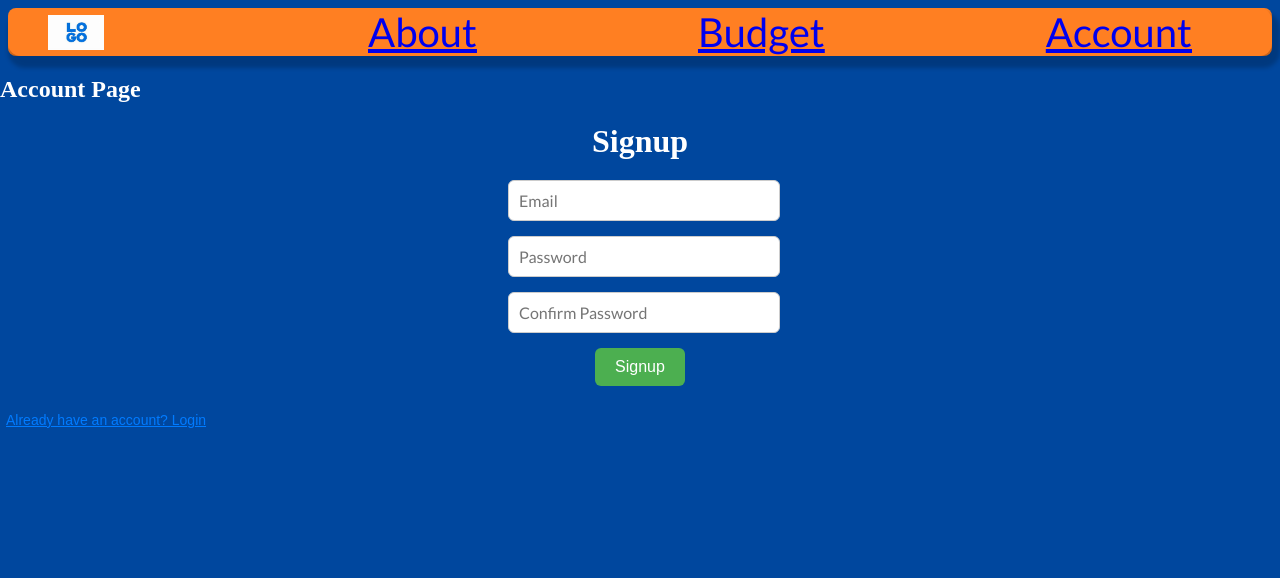
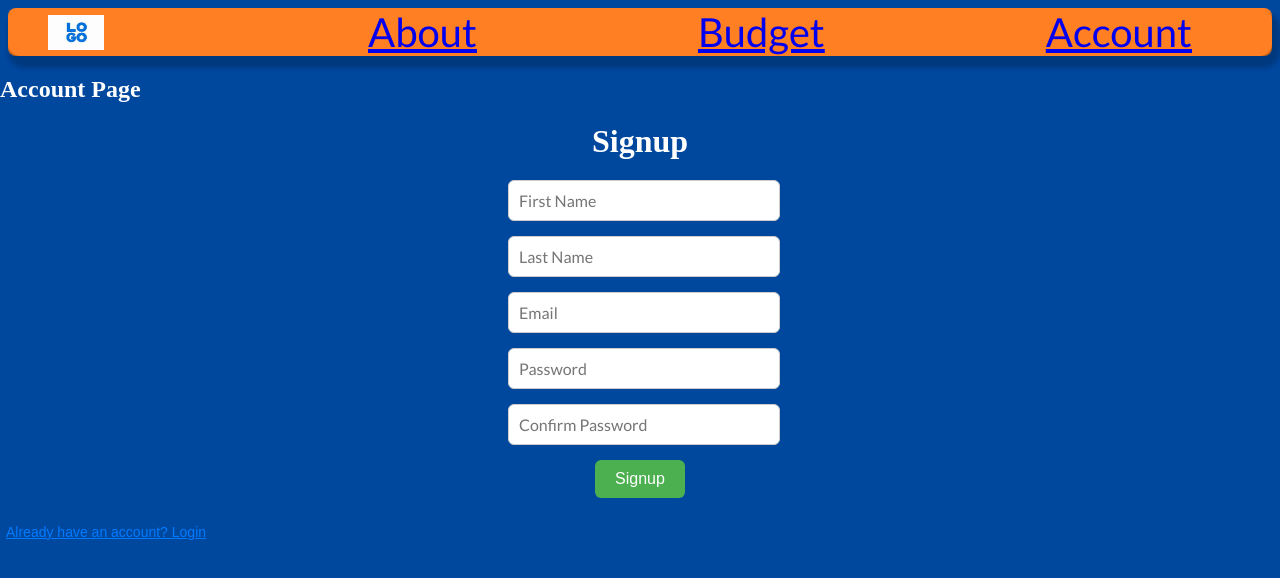
Before and after one commit to c-schutz/UFPlanner1, a React (Vite) app in the folder frontend/: page /Account in a window 1280 px wide. Both pictures are taken after a click on the button "Don't have an account? Sign Up". Shown: the top 578 px of the page. Built offline with nearby package versions, Linux system fonts and the light colour scheme; the HTML template or start-up script is replaced by a standard one.

Commit message:
added first and last names

```diff
--- a/frontend/src/account/Login.jsx
+++ b/frontend/src/account/Login.jsx
@@ -31,6 +31,7 @@ const Login = ({ handleStatus }) => {
       sessionStorage.setItem('userID', JSON.stringify(data.userID));
       sessionStorage.setItem('email', JSON.stringify(data.email));
       sessionStorage.setItem('date_created', JSON.stringify(data.date_created));
+      sessionStorage.setItem('name',JSON.stringify(data.name))
       //logged in logic here
       setLogged(true);
       handleStatus("summary"); // Redirect to another page
--- a/frontend/src/account/Signup.jsx
+++ b/frontend/src/account/Signup.jsx
@@ -2,6 +2,8 @@ import {React, useState} from "react";
 import { useVData } from "../Vcontext";
 import './Account.css';
 const Signup = ({handleStatus}) => {
+    const [firstName, setFirstName] = useState('');
+    const [lastName, setLastName] = useState('');
     const[email, setEmail] = useState("");
     const [password, setPassword] = useState("");
     const [error, setError] = useState("");
@@ -14,11 +16,16 @@ const Signup = ({handleStatus}) => {
             return;
           }
           setError('');
+          if (!firstName.trim() || !lastName.trim()) {
+            setError("Fill in first and last names");
+            return;
+          }
+          setError('');
           try {
               const response = await fetch("http://localhost:3001/signup", {
                   method: "POST",
                   headers: { "Content-Type": "application/json" },
-                  body: JSON.stringify({ email, password }),
+                  body: JSON.stringify({ email, password, firstName, lastName }),
               });
 
               const data = await response.json();
@@ -49,11 +56,30 @@ const Signup = ({handleStatus}) => {
       <div className="account-title">Signup</div>
       <form className="account-form" onSubmit={handleSubmit}>
       <div>
+      <input
+        type="text"
+        placeholder="First Name"
+        value={firstName}
+        onChange={(e) => setFirstName(e.target.value)}
+        required
+      />
+      </div>
+      <div>
+      <input
+        type="text"
+        placeholder="Last Name"
+        value={lastName}
+        onChange={(e) => setLastName(e.target.value)}
+        required
+      />
+      </div>
+      <div>
           <input
             type="email"
             placeholder="Email"
             value={email}
             onChange={(e) => setEmail(e.target.value)}
+            required
           />
         </div>
         <div>
@@ -62,6 +88,7 @@ const Signup = ({handleStatus}) => {
             placeholder="Password"
             value={password}
             onChange={(e) => setPassword(e.target.value)}
+            required
           />
         </div>
         <div>
@@ -70,6 +97,7 @@ const Signup = ({handleStatus}) => {
             placeholder="Confirm Password"
             value={confirmPassword}
             onChange={(e) => setConfirmPassword(e.target.value)}
+            required
           />
         </div>
         <div>
--- a/frontend/src/account/Summary.jsx
+++ b/frontend/src/account/Summary.jsx
@@ -6,14 +6,17 @@ const Summary = ({ handleStatus }) => {
     const { logged, setLogged } = useVData();
     const [email, setEmail] = useState("");
     const [dateCreated, setDateCreated] = useState("");
+    const [fName, setName] = useState("");
 
     useEffect(() => {
     const storedEmail = sessionStorage.getItem("email");
     const storedDate = sessionStorage.getItem("date_created");
-
-    if (storedEmail && storedDate) {
+    const name = sessionStorage.getItem('name');
+    console.log(name)
+    if (storedEmail && storedDate && name) {
       setEmail(storedEmail.slice(1,-1));
       setDateCreated(storedDate.slice(1, 10));
+      setName(name.slice(1,-1));
     }
   }, []);
     const signout = () => {
@@ -24,6 +27,7 @@ const Summary = ({ handleStatus }) => {
     return (
         <>
       <div className="account-title">Account Summary</div>
+      <div><strong>Hello,</strong> {fName}!</div>
       <div><strong>Email:</strong> {email}</div>
       <div><strong>Date Created:</strong> {dateCreated}</div>
       <div><button onClick={signout}>Signout</button></div>
```
Also changed, not shown: 1 other file (tests, documents, lock files or other folders).
